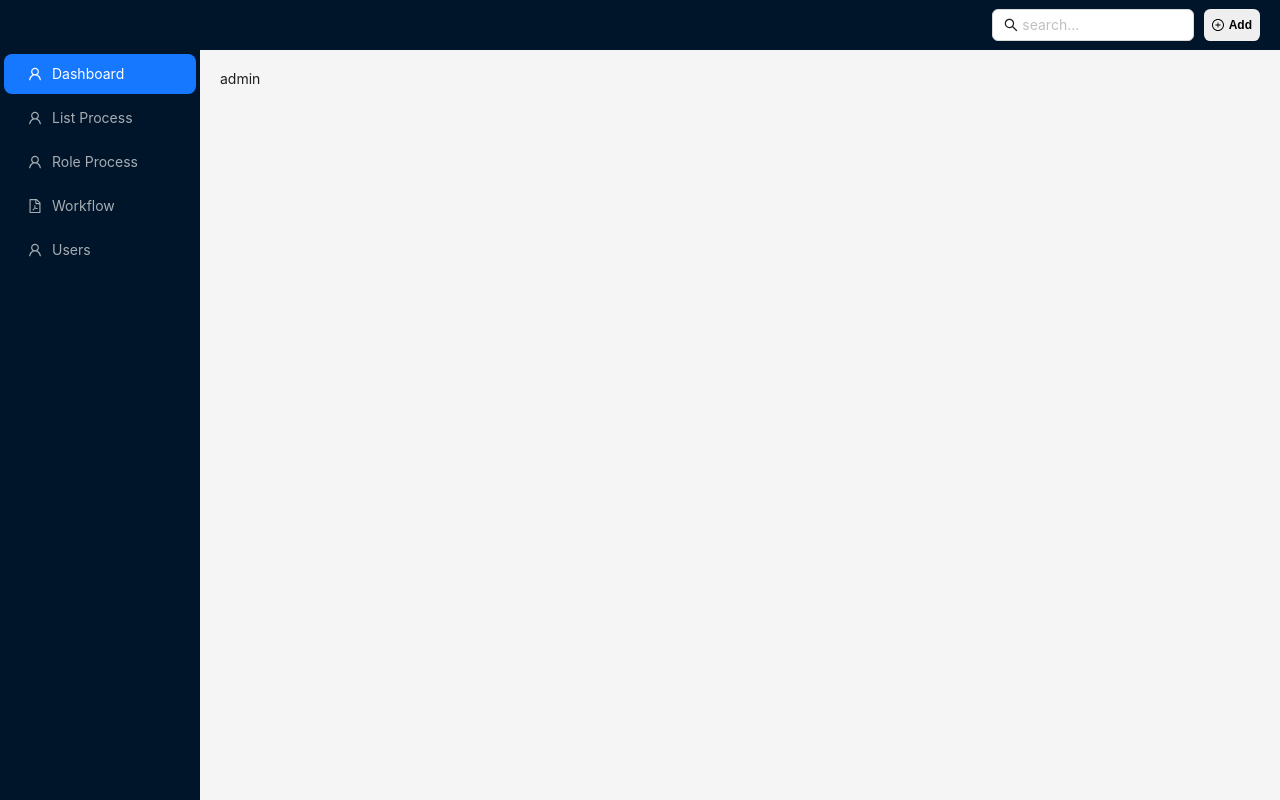
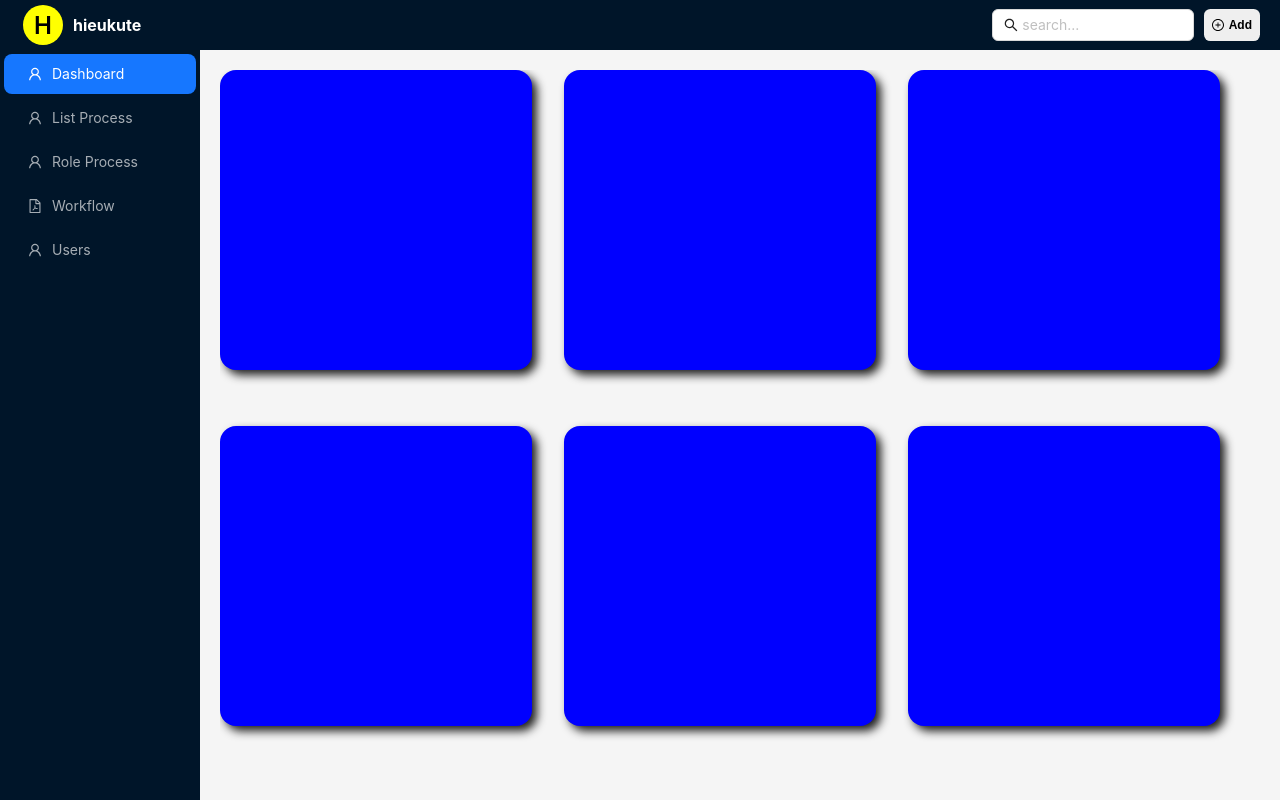
Before and after one commit to hieukute-cp1234/KLTN_FE, a React (Create React App) app in the folder client/: page /admin in a window 1280 px wide. Built offline with nearby package versions, Linux system fonts and the light colour scheme.

Commit message:
update: route user

```diff
--- a/client/src/constants/routes.js
+++ b/client/src/constants/routes.js
@@ -8,4 +8,6 @@ export const ADMIN = {
   LIST_USER: "/admin/users",
 };
 
-const USER = {};
+export const USER = {
+  PROFILE: "/user/profile/:userId",
+};
--- a/client/src/layouts/index.jsx
+++ b/client/src/layouts/index.jsx
@@ -1,5 +1,7 @@
 import React from "react";
-import { Layout } from "antd";
+import { Layout, Dropdown } from "antd";
+import { NavLink } from "react-router-dom";
+import { useSelector } from "react-redux";
 import Menu from "./Menu";
 import Header from "./Header";
 import "./layout.scss";
@@ -7,16 +9,42 @@ import "./layout.scss";
 const { Sider, Content } = Layout;
 
 const LayoutComponent = ({ children }) => {
+  const user = useSelector((state) => state.auth.user);
+
+  const getAvatar = (name) => {
+    return name[0];
+  }
+
+  const menuUser = [
+    {
+      label: <NavLink to="">Profile</NavLink>,
+      key: 0,
+    },
+    {
+      label: <NavLink to="">logout</NavLink>,
+      key: 1,
+    },
+  ];
+
   return (
     <Layout className="ms-layout">
       <Sider trigger={null} collapsible>
-        <div className="logo">
-          <div></div>
+        <div className="ms-layout__user">
+          <div className="ms-layout__user__avatar">{getAvatar('hieukute')}</div>
+          <div>
+            <Dropdown
+              menu={{ items: menuUser }}
+              trigger={["click"]}
+              placement="bottom"
+            >
+              <span className="ms-layout__user__menu">hieukute</span>
+            </Dropdown>
+          </div>
         </div>
         <Menu />
       </Sider>
       <Layout className="site-layout">
-        <Header />
+        <Header namePage/>
         <Content className="ms-layout__content">{children}</Content>
       </Layout>
     </Layout>
--- a/client/src/layouts/layout.scss
+++ b/client/src/layouts/layout.scss
@@ -1,3 +1,5 @@
+@import "../assets/scss/variable.scss";
+
 .ms-header {
   display: flex;
   justify-content: space-between;
@@ -14,15 +16,48 @@
   }
 }
 
-.logo{
-  min-height: 3.125rem;
-  display: flex;
-  align-items: center;
-  justify-content: center;
-}
-
 .ms-layout {
   min-height: 100vh;
+
+  &__user {
+    min-height: 3.125rem;
+    display: flex;
+    align-items: center;
+    justify-content: center;
+    gap: 0.125rem;
+
+    &__avatar {
+      height: 2.5rem;
+      width: 2.5rem;
+      border-radius: 50%;
+      background-color: yellow;
+      display: flex;
+      justify-content: center;
+      align-items: center;
+      font-size: 1.5rem;
+      font-weight: 600;
+      text-transform: uppercase;
+    }
+
+    &__menu {
+      width: 7rem;
+      display: block;
+      color: $white;
+      font-size: 1rem;
+      font-weight: 700;
+      overflow: hidden;
+      text-overflow: ellipsis;
+      white-space: nowrap;
+      color: $white;
+      padding: 0.5rem;
+      cursor: pointer;
+      border-radius: 0.5rem;
+
+      &:hover {
+        background-color: #022b4e;
+      }
+    }
+  }
 
   &__content {
     padding: 1.25rem;
--- a/client/src/pages/Admin/Dashboard/dashboard.scss
+++ b/client/src/pages/Admin/Dashboard/dashboard.scss
@@ -0,0 +1,27 @@
+@import "../../../assets/scss/variable.scss";
+
+.ms-dashboard {
+  display: flex;
+  gap: 2rem;
+  width: 100%;
+  flex-wrap: wrap;
+  overflow: auto;
+  height: 85vh;
+
+  &::-webkit-scrollbar {
+    width: 5px;
+  }
+
+  &::-webkit-scrollbar-thumb {
+    background: rgba(#888888, 0.5);
+    border-radius: 999px;
+  }
+}
+
+.ms-item-dashboard {
+  flex: 0 0 30%;
+  height: 18.75rem;
+  background-color: blue;
+  border-radius: 1rem;
+  box-shadow: 5px 5px 10px;
+}
--- a/client/src/pages/Admin/Dashboard/index.jsx
+++ b/client/src/pages/Admin/Dashboard/index.jsx
@@ -1,8 +1,20 @@
 import React from "react";
 import Layout from "../../../layouts";
+import "./dashboard.scss";
 
 const AdminPage = () => {
-  return <Layout>admin</Layout>;
+  return (
+    <Layout>
+      <div className="ms-dashboard">
+        <div className="ms-item-dashboard"></div>
+        <div className="ms-item-dashboard"></div>
+        <div className="ms-item-dashboard"></div>
+        <div className="ms-item-dashboard"></div>
+        <div className="ms-item-dashboard"></div>
+        <div className="ms-item-dashboard"></div>
+      </div>
+    </Layout>
+  );
 };
 
 export default AdminPage;
--- a/client/src/pages/User/Profile/index.jsx
+++ b/client/src/pages/User/Profile/index.jsx
@@ -0,0 +1,8 @@
+import React from "react";
+import Layout from "../../../layouts";
+
+const PageProfile = () => {
+  return <Layout>profile</Layout>;
+};
+
+export default PageProfile;
--- a/client/src/routers/routes.js
+++ b/client/src/routers/routes.js
@@ -7,7 +7,8 @@ import AdminWorkflow from "../pages/Admin/Workflow";
 import AdminCreateWorkflow from "../pages/Admin/CreateWorkflow";
 import AdminListRole from "../pages/Admin/ListRole";
 import AdminUsers from "../pages/Admin/ListUser";
-import { ADMIN } from "../constants/routes";
+import UserProfile from "../pages/User/Profile";
+import { ADMIN, USER } from "../constants/routes";
 
 const routersPublic = [
   {
@@ -65,9 +66,14 @@ const routersPrivate = [
     component: <AdminListRole />,
   },
   {
-    key: "ADMIN_LIST_UUSER",
+    key: "ADMIN_LIST_USER",
     path: ADMIN.LIST_USER,
     component: <AdminUsers />,
+  },
+  {
+    key: "USER_PROFILE",
+    path: USER.PROFILE,
+    component: <UserProfile />,
   },
 ];
 
```
Also changed, not shown: client/src/pages/Admin/Dashboard/ItemDashboard.jsx (added).
